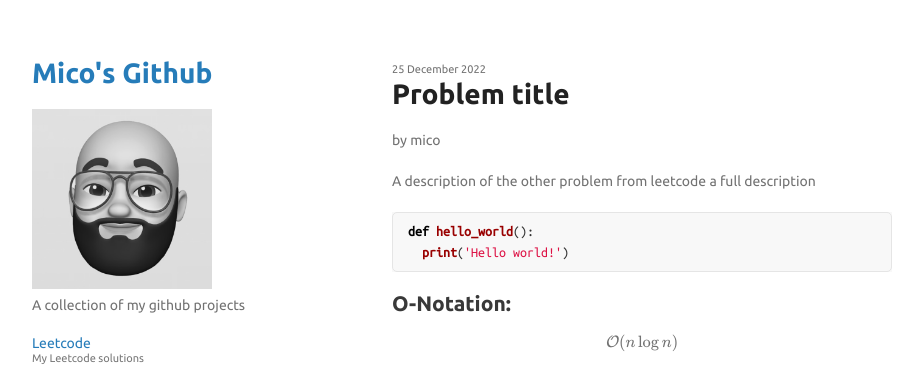
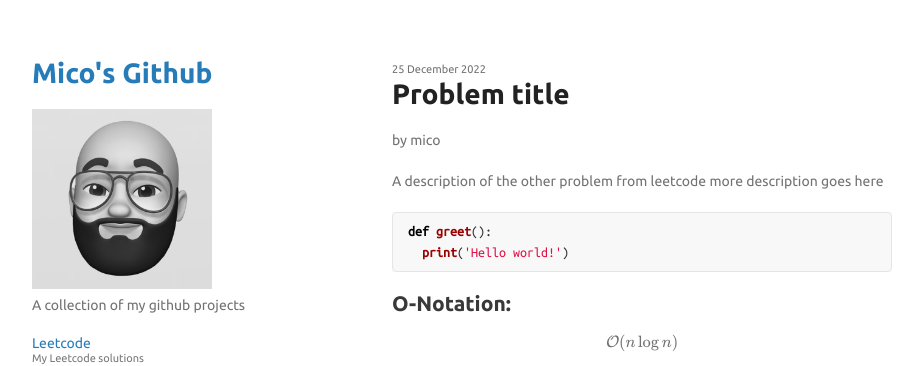
Before and after one commit to micophilip/micophilip.github.io, a Jekyll site: the page built from _posts/2022-12-25-leetcode-1.md, in a window 1280 px wide. Shown: the top 366 px of the page, without its empty margins (178-1101 px from the left). Built offline with Jekyll 4.4.1, drawn with Linux system fonts in a browser that asks for light colours; formulas are drawn with MathJax 3.

Commit message:
Edit date format

````diff
--- a/_layouts/page.html
+++ b/_layouts/page.html
@@ -27,10 +27,7 @@
 
     <ul>
       {% for post in posts %}
-        {% if post.category == page.category %}
-
-        <li><a href="{{ post.url }}">{{ post.title }} <small>{{post.date}} {{ post.excerpt }}</small></a></li>
-        {% endif %}
+      <li><a href="{{ post.url }}">{{ post.title }} <small>{{post.date | date: '%Y-%m-%d %H:%M:%S'}} {{ post.excerpt }}</small></a></li>
       {% endfor %}
     </ul>
   {% endfor %}
--- a/_posts/2022-12-25-leetcode-1.md
+++ b/_posts/2022-12-25-leetcode-1.md
@@ -5,14 +5,15 @@
 category: leetcode
 excerpt_separator: <!--more-->
 author: mico
+date: 2022-12-25 20:54:10
 ---
 
 A description of the other problem from leetcode
 <!--more-->
-a full description
+more description goes here
 
 ```python
-def hello_world():
+def greet():
   print('Hello world!')
 ```
 
````
